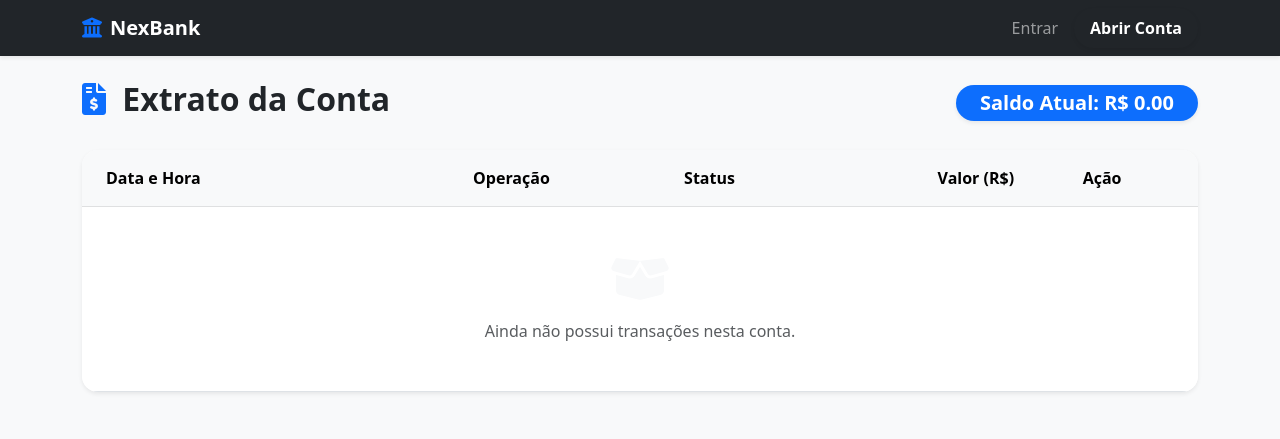
After one commit to alvarossantos/sistema-bancario, a Flask app: template src/views/templates/extrato.html in a window 1280 px wide. The commit adds this page. Shown: the top 439 px of the page. Run offline with Flask 3, Linux system fonts and the light colour scheme; the template is opened without the code that fills it, so the values that code supplies are empty.

Commit message:
Criado a funcionalidade de comprovante, com 2 novas paginas de extrato (lista de transacoes) e do comprovante, criado nova buscar por cpf, buscar detalhes do comprovante, e de gerar o comprovante por id e novas rotas para extrato e comprovante

```diff
--- a/app.py
+++ b/app.py
@@ -94,6 +94,36 @@ def dashboard():
     conta = conta_repo.buscar_por_usuario(session['usuario_id'])
     return render_template('user_dashboard.html', conta=conta)
 
+@app.route('/extrato')
+def extrato():
+    if not logado():
+        return redirect(url_for('login'))
+
+    conta = conta_repo.buscar_por_usuario(session['usuario_id'])
+
+    if not conta:
+        flash("Conta bancária não encontrada.", "danger")
+        return redirect(url_for('dashboard'))
+
+    transacoes = transacao_repo.buscar_por_conta(conta[0])
+    return render_template('extrato.html', conta=conta, transacoes=transacoes)
+
+@app.route('/comprovante/<transacao_id>')
+def visualizar_comprovante_historico(transacao_id):
+    print(f"Buscando o comprovante número: {transacao_id}")
+    if not logado():
+        return redirect(url_for('login'))
+
+    usuario_id = session['usuario_id']
+
+    comprovante = conta_controller.gerar_comprovante_por_id(transacao_id, usuario_id)
+
+    if not comprovante:
+        flash("Transação não encontrada ou acesso não autorizado.", "danger")
+        return redirect(url_for('extrato'))
+
+    return render_template('comprovante.html', c=comprovante)
+
 @app.route('/operacoes', methods=['POST'])
 def operacoes():
     if not logado():
@@ -128,13 +158,10 @@ def transferir():
     metodo = request.form.get('metodo')
     valor = request.form.get('valor')
 
-    print(f"--- DEBUG TRANSFERÊNCIA ---")
-    print(f"Destino: {identificador_destino} | Método: {metodo} | Valor: {valor}")
-    print(f"---------------------------")
+    try:
+        comprovante = conta_controller.transferir(id_origem, identificador_destino, valor, metodo)
+        return render_template('comprovante.html', c=comprovante)
 
-    try:
-        mensagem = conta_controller.transferir(id_origem, identificador_destino, valor, metodo)
-        flash(mensagem, "success")
     except Exception as e:
         flash(str(e), "danger")
 
--- a/src/views/templates/base.html
+++ b/src/views/templates/base.html
@@ -6,31 +6,69 @@
     <title>NexBank - O seu banco digital</title>
     <link href="https://cdn.jsdelivr.net/npm/bootstrap@5.3.0/dist/css/bootstrap.min.css" rel="stylesheet">
     <link rel="stylesheet" href="https://cdnjs.cloudflare.com/ajax/libs/font-awesome/6.0.0/css/all.min.css">
+
+    <style>
+        /* ANIMAÇÕES GLOBAIS E EFEITOS PREMIUM */
+        body {
+            background-color: #f8f9fa;
+        }
+        .fade-in {
+            animation: fadeIn 0.8s ease-in-out;
+        }
+        .slide-up {
+            animation: slideUp 0.6s cubic-bezier(0.25, 0.8, 0.25, 1);
+        }
+        @keyframes fadeIn {
+            from { opacity: 0; }
+            to { opacity: 1; }
+        }
+        @keyframes slideUp {
+            from { transform: translateY(30px); opacity: 0; }
+            to { transform: translateY(0); opacity: 1; }
+        }
+        /* Efeito de flutuação para cartões (Hover) */
+        .card-hover {
+            transition: transform 0.3s ease, box-shadow 0.3s ease;
+        }
+        .card-hover:hover {
+            transform: translateY(-5px);
+            box-shadow: 0 1rem 3rem rgba(0,0,0,.15)!important;
+        }
+        /* Ajuste Navbar em ecrãs pequenos */
+        @media (max-width: 991px) {
+            .navbar-nav .nav-link { margin-top: 10px; }
+        }
+    </style>
 </head>
-<body class="bg-light">
+<body>
 
     <nav class="navbar navbar-expand-lg navbar-dark bg-dark shadow-sm mb-4">
       <div class="container">
-        <a class="navbar-brand fw-bold" href="/"><i class="fas fa-university text-primary me-2"></i>NexBank</a>
+        <a class="navbar-brand fw-bold fade-in" href="/"><i class="fas fa-university text-primary me-2"></i>NexBank</a>
 
-        <div class="collapse navbar-collapse">
-          <div class="navbar-nav ms-auto">
+        <button class="navbar-toggler" type="button" data-bs-toggle="collapse" data-bs-target="#navbarNav">
+            <span class="navbar-toggler-icon"></span>
+        </button>
+
+        <div class="collapse navbar-collapse" id="navbarNav">
+          <div class="navbar-nav ms-auto fade-in">
 
             {% if session.get('usuario_id') %}
                 <span class="navbar-text me-3 text-white">Olá, {{ session.nome }}</span>
 
                 {% if session.papel == 'admin' %}
                     <a class="nav-link text-warning fw-bold" href="/admin/clientes"><i class="fas fa-users me-1"></i> Clientes</a>
-                    <a class="nav-link text-warning fw-bold" href="/admin/transacoes"><i class="fas fa-exchange-alt me-1"></i> Transações</a>
+                    <a class="nav-link text-warning fw-bold" href="/admin/transacoes"><i class="fas fa-exchange-alt me-1"></i> Transações Gerais</a>
                 {% else %}
-                    <a class="nav-link" href="/dashboard"><i class="fas fa-wallet me-1"></i> Minha Conta</a>
+                    <a class="nav-link" href="/dashboard"><i class="fas fa-wallet me-1"></i> Dashboard</a>
+                    <a class="nav-link" href="/extrato"><i class="fas fa-list-alt me-1"></i> Extrato</a>
                     <a class="nav-link" href="/perfil"><i class="fas fa-user me-1"></i> Perfil</a>
                 {% endif %}
 
                 <a class="nav-link text-danger fw-bold ms-2" href="/logout"><i class="fas fa-sign-out-alt me-1"></i> Sair</a>
             {% else %}
                 <a class="nav-link" href="/login">Entrar</a>
-                <a class="nav-link btn btn-primary text-white ms-2 px-3" href="/cadastro">Abrir Conta</a>
+                <a class="nav-link btn btn-primary text-white ms-2 px-3 fw-bold rounded-pill shadow-sm" href="/cadastro">Abrir Conta</a>
             {% endif %}
 
           </div>
@@ -38,11 +76,11 @@
       </div>
     </nav>
 
-    <div class="container">
+    <div class="container pb-5">
         {% with messages = get_flashed_messages(with_categories=true) %}
           {% if messages %}
             {% for category, message in messages %}
-              <div class="alert alert-{{ category }} alert-dismissible fade show shadow-sm" role="alert">
+              <div class="alert alert-{{ category }} alert-dismissible fade show shadow-sm slide-up" role="alert">
                   {{ message }}
                   <button type="button" class="btn-close" data-bs-dismiss="alert" aria-label="Close"></button>
               </div>
--- /dev/null
+++ b/src/views/templates/extrato.html
@@ -0,0 +1,82 @@
+{% extends 'base.html' %}
+{% block content %}
+<div class="slide-up">
+    <div class="d-flex flex-column flex-md-row justify-content-between align-items-center mb-4">
+        <h2 class="fw-bold text-dark"><i class="fas fa-file-invoice-dollar text-primary me-2"></i> Extrato da Conta</h2>
+        <div class="badge bg-primary fs-5 rounded-pill shadow-sm py-2 px-4 mt-3 mt-md-0">
+            Saldo Atual: R$ {{ "%.2f"|format(conta[5]) }}
+        </div>
+    </div>
+
+    <div class="card border-0 shadow-sm rounded-4 overflow-hidden card-hover">
+        <div class="card-body p-0">
+            <div class="table-responsive">
+                <table class="table table-hover align-middle mb-0 text-center">
+                    <thead class="table-light">
+                        <tr>
+                            <th class="py-3 text-start ps-4">Data e Hora</th>
+                            <th class="py-3">Operação</th>
+                            <th class="py-3">Status</th>
+                            <th class="py-3 text-end">Valor (R$)</th>
+                            <th class="py-3 text-center pe-4 no-print">Ação</th> </tr>
+                    </thead>
+                    <tbody>
+                        {% if transacoes %}
+                            {% for t in transacoes|reverse %}
+
+                                {% set is_entrada = false %}
+                                {% if t[3] == 'deposito' %}
+                                    {% set is_entrada = true %}
+                                {% elif t[3] == 'transferencia' and t[2] == conta[0] %}
+                                    {% set is_entrada = true %}
+                                {% endif %}
+
+                                <tr>
+                                    <td class="text-start ps-4 text-muted small">
+                                        {{ t[7].strftime('%d/%m/%Y às %H:%M') if t[7] else 'N/A' }}
+                                    </td>
+                                    <td>
+                                        {% if t[3] == 'deposito' %}
+                                            <span class="badge bg-light text-dark border"><i class="fas fa-arrow-down text-success me-1"></i> Depósito</span>
+                                        {% elif t[3] == 'saque' %}
+                                            <span class="badge bg-light text-dark border"><i class="fas fa-arrow-up text-danger me-1"></i> Levantamento</span>
+                                        {% elif t[3] == 'transferencia' %}
+                                            {% if is_entrada %}
+                                                <span class="badge bg-light text-dark border"><i class="fas fa-exchange-alt text-success me-1"></i> Transf. Recebida</span>
+                                            {% else %}
+                                                <span class="badge bg-light text-dark border"><i class="fas fa-exchange-alt text-danger me-1"></i> Transf. Enviada</span>
+                                            {% endif %}
+                                        {% endif %}
+                                    </td>
+                                    <td>
+                                        {% if t[4] == 'concluido' %}
+                                            <span class="badge bg-success bg-opacity-10 text-success rounded-pill px-3">Concluído</span>
+                                        {% else %}
+                                            <span class="badge bg-warning bg-opacity-10 text-warning rounded-pill px-3">{{ t[4]|capitalize }}</span>
+                                        {% endif %}
+                                    </td>
+                                    <td class="text-end fw-bold {% if is_entrada %}text-success{% else %}text-danger{% endif %}">
+                                        {% if is_entrada %}+{% else %}-{% endif %} R$ {{ "%.2f"|format(t[5]) }}
+                                    </td>
+                                    <td class="text-center pe-4 no-print">
+                                        <a href="/comprovante/{{ t[0] }}" class="btn btn-sm btn-outline-primary rounded-pill px-3 fw-bold">
+                                            <i class="fas fa-receipt me-1"></i> Ver
+                                        </a>
+                                    </td>
+                                </tr>
+                            {% endfor %}
+                        {% else %}
+                            <tr>
+                                <td colspan="5" class="py-5 text-muted">
+                                    <i class="fas fa-box-open fa-3x mb-3 text-light"></i><br>
+                                    Ainda não possui transações nesta conta.
+                                </td>
+                            </tr>
+                        {% endif %}
+                    </tbody>
+                </table>
+            </div>
+        </div>
+    </div>
+</div>
+{% endblock %}
```
Also changed, not shown: src/controllers/conta_controller.py (+52 -1 lines), src/repository/transacoes.py (+24 -1 lines), src/views/templates/comprovante.html (added, +87 -0 lines), src/views/templates/user_dashboard.html (+6 -3 lines), src/repository/conta.py (line endings or trailing spaces).
